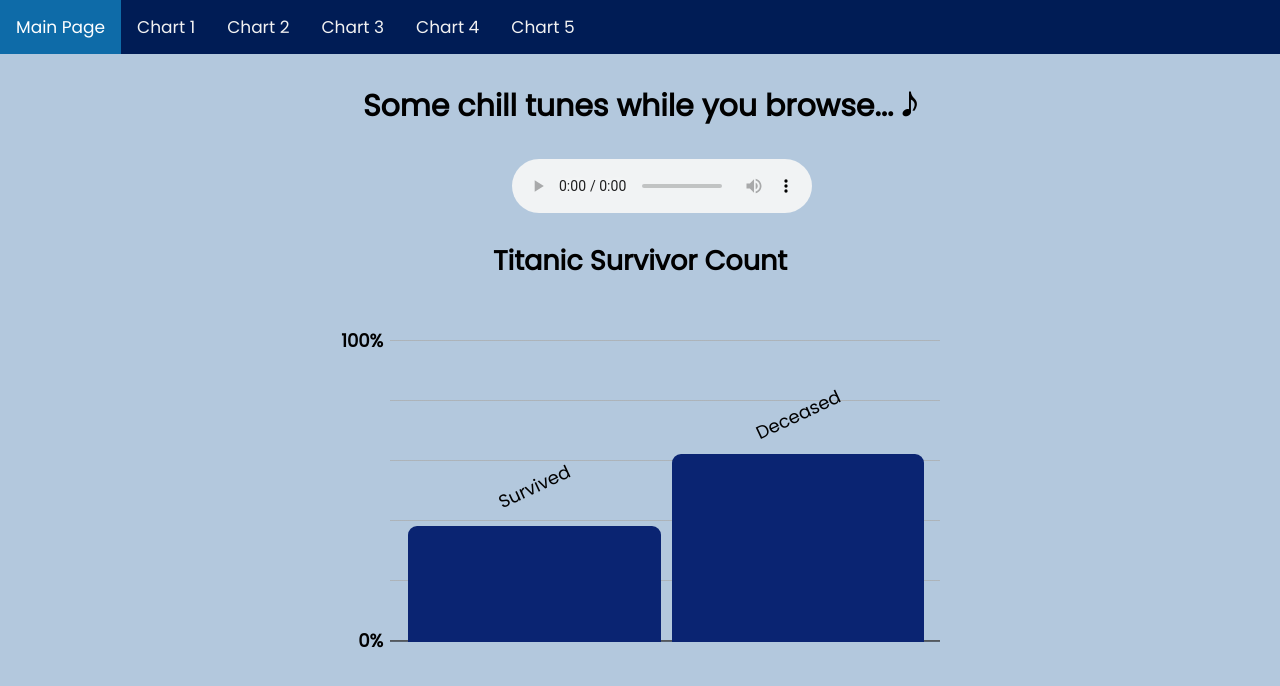
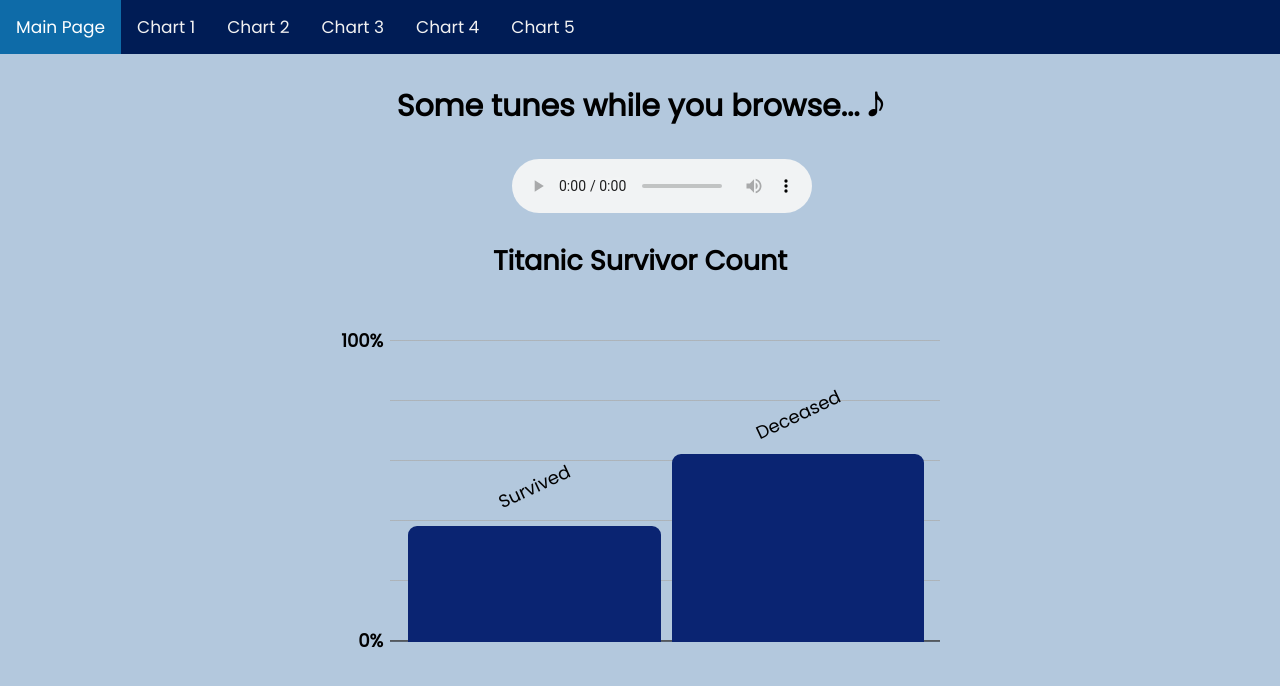
Before and after one commit to gloxiinia/Rachel_barchart_html, a plain HTML site: page bar1.html in a window 1280 px wide. Drawn offline with Linux system fonts and the light colour scheme.

Commit message:
Update to the html code

```diff
--- a/bar1.html
+++ b/bar1.html
@@ -23,7 +23,7 @@
         </a>
     </div>
     <div class="audio_blurb">
-        <p>Some chill tunes while you browse... 𝅘𝅥𝅮 </p>
+        <p>Some tunes while you browse... 𝅘𝅥𝅮 </p>
     </div>
     <div class="title_audio">
         <iframe src="silence.mp3" allow="autoplay" id="audio" style="display: none"></iframe>
```
Also changed, not shown: bar2.html (+1 -1 lines), bar3.html (+1 -1 lines), bar4.html (+1 -1 lines), bar5.html (+1 -1 lines), index.html (+1 -1 lines).
